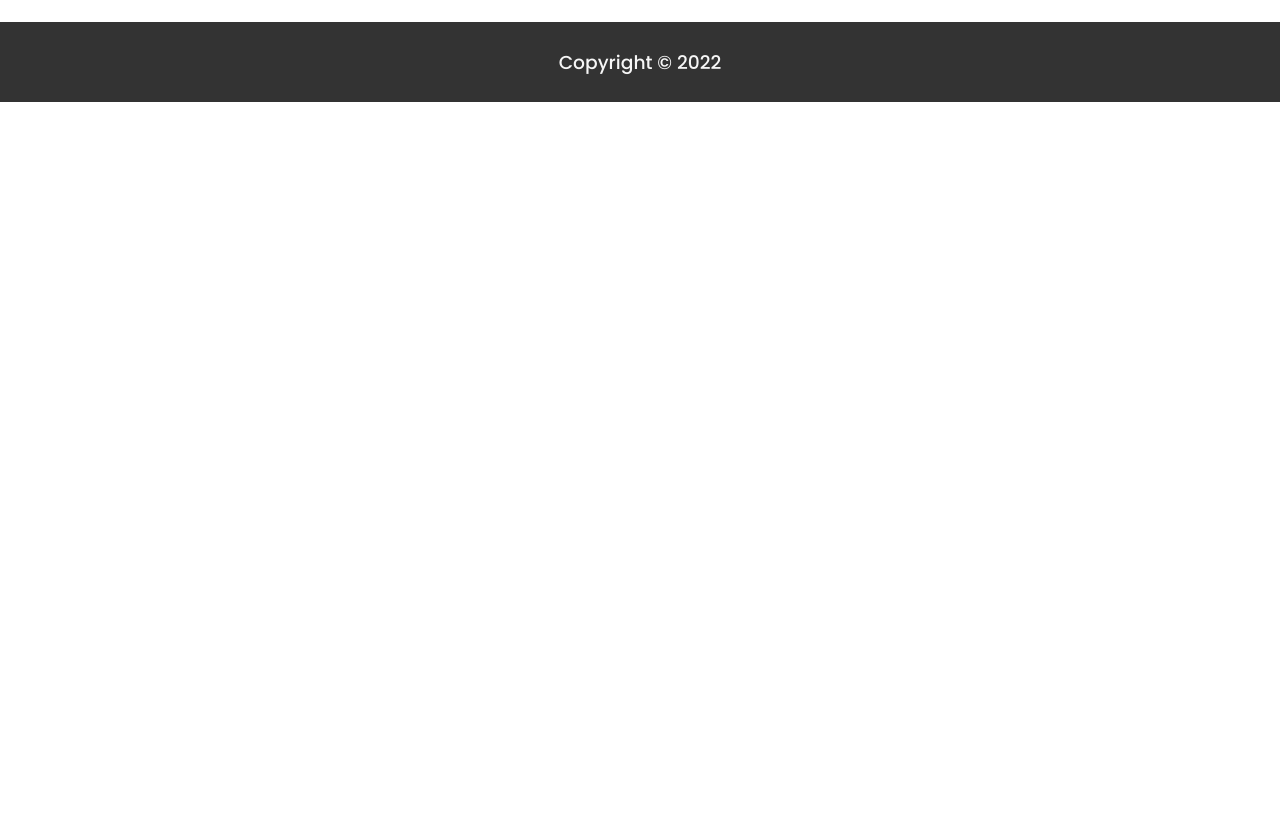
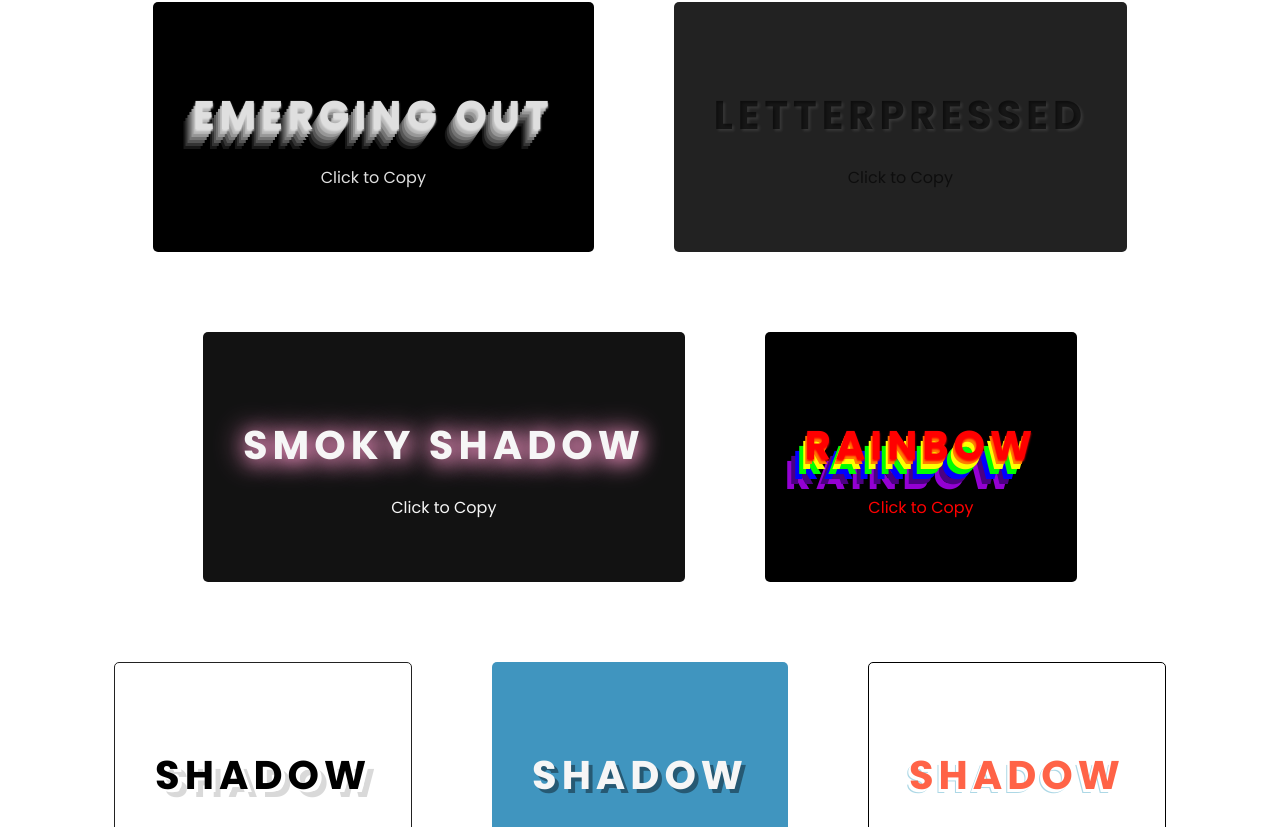
Before and after one commit to SkTamim/tektool, a React (Create React App) app: page /text-shadows in a window 1280 px wide. Shown: the part 933-1760 px from the top of the page. Before the commit the page ends 1035 px from the top, so only its background shows below. Built offline with nearby package versions, Linux system fonts and the light colour scheme.

Commit message:
Added more Text-Shadows

```diff
--- a/src/assets/css/main.css
+++ b/src/assets/css/main.css
@@ -269,7 +269,6 @@ a {
 }
 
 .text-shadow__copy-text {
-  color: #f6f6f6;
   -webkit-transition: all 0.3s;
   transition: all 0.3s;
 }
--- a/src/components/TextShadowData.js
+++ b/src/components/TextShadowData.js
@@ -23,6 +23,156 @@ let data = [
 		styles:
 			"color: #121212;\n text-shadow: -1px 1px 0 #41ba45, 1px 1px 0 #c63d2b, 1px -1px 0 #42afac, -1px -1px 0 #c6c23f;",
 	},
+	{
+		id: "05",
+		text: "Dropping",
+		bgStyle: "backgroundColor: #efefef;",
+		styles:
+			"color: #121212; \n text-shadow: 0 2px 1px #747474, -1px 3px 1px #767676, -2px 5px 1px #787878, -3px 7px 1px #7a7a7a,-4px 9px 1px #7f7f7f,-5px 11px 1px #838383,-6px 13px 1px #878787,-7px 15px 1px #8a8a8a, -8px 17px 1px #8e8e8e,-9px 19px 1px #949494,-10px 21px 1px #989898,-11px 23px 1px #9f9f9f,-12px 25px 1px #a2a2a2, -13px 27px 1px #a7a7a7,-14px 29px 1px #adadad,-15px 31px 1px #b3b3b3,-16px 33px 1px #b6b6b6,-17px 35px 1px #bcbcbc, -18px 37px 1px #c2c2c2,-19px 39px 1px #c8c8c8,-20px 41px 1px #cbcbcb,-21px 43px 1px #d2d2d2,-22px 45px 1px #d5d5d5, -23px 47px 1px #e2e2e2,-24px 49px 1px #e6e6e6,-25px 51px 1px #eaeaea,-26px 53px 1px #efefef;",
+	},
+	{
+		id: "06",
+		text: "Emerging Out",
+		bgStyle: "backgroundColor: #000;",
+		styles:
+			"color: #dfdfdf; \n text-shadow: 0 2px 2px #dfdfdf, -2px 5px 1px #b8b8b8, -4px 8px 0px #979797, -6px 11px 0px #747474, -8px 14px 0px #565656,-10px 17px 0px #343434, -12px 20px 0px #171717,-14px 23px 0px #000;",
+	},
+	{
+		id: "07",
+		text: "Letterpressed",
+		bgStyle: "backgroundColor: #222;",
+		styles:
+			" color: rgba(0,0,0,0.6); \n text-shadow: 2px 2px 3px rgba(255,255,255,0.1);",
+	},
+	{
+		id: "08",
+		text: "Smoky Shadow",
+		bgStyle: "backgroundColor: #121212;",
+		styles: " text-shadow: 3px 3px 20px #ff99cc,-2px 1px 30px #ff99cc;",
+	},
+	{
+		id: "09",
+		text: "RAINBOW",
+		bgStyle: "backgroundColor: #000;",
+		styles:
+			"color: #FF0000;\n text-shadow: 0 2px 2px #FF0000, -2px 5px 0 #FF7F00, -4px 10px 0 #FFFF00,-8px 15px 0 #00FF00,-12px 20px 0 #0000FF,-16px 25px 0 #4B0082,-20px 30px 0 #9400D3;",
+	},
+	{
+		id: "10",
+		text: "Shadow",
+		bgStyle: "backgroundColor: #fff;border:1px solid #222;",
+		styles:
+			"color:#000; \n text-shadow: 4px 3px 0px #fff, 9px 8px 0px rgba(0,0,0,0.15);",
+	},
+	{
+		id: "11",
+		text: "Shadow",
+		bgStyle: "backgroundColor:hsl(200 50% 50%);",
+		styles: " text-shadow: .1em .1em 0 hsl(200 50% 30%);",
+	},
+	{
+		id: "12",
+		text: "Shadow",
+		bgStyle: "backgroundColor:#fff; border:1px solid #000;",
+		styles:
+			" color: tomato; \n --x-offset: -0.0625em; \n --y-offset: 0.0625em; \n --stroke: 0.025em;\n --background-color: white; \n --stroke-color: lightblue; \n text-shadow: var(--x-offset) var(--y-offset) 0px var(--background-color), calc( var(--x-offset) - var(--stroke) ) calc( var(--y-offset) + var(--stroke) )0px var(--stroke-color);",
+	},
+	{
+		id: "13",
+		text: "Shadow",
+		bgStyle: "backgroundColor:#ece5da; ",
+		styles:
+			" color: #f1ebe5; \n text-shadow: 0 13.36px 8.896px #c4b59d,0 -2px 1px #fff;",
+	},
+	{
+		id: "14",
+		text: "Shadow",
+		bgStyle: "backgroundColor:#fff; border:1px solid #000;",
+		styles:
+			" color: #000; \n text-shadow:  0 0.125em 0 #0c2ffb, 0 0.25em 0 #2cfcfd, 0 -0.125em 0 #fb203b, 0 -0.25em 0 #fefc4b;",
+	},
+	{
+		id: "15",
+		text: "Shadow",
+		bgStyle: "backgroundColor:#fff; border:1px solid #000;",
+		styles: " color: #fff; \n text-shadow: -15px 5px 20px #ced0d3;",
+	},
+	{
+		id: "16",
+		text: "Shadow",
+		bgStyle: "backgroundColor:#000; ",
+		styles: " color: #fff; \n text-shadow: -15px 5px 20px #ced0d3;",
+	},
+	{
+		id: "17",
+		text: "Shadow",
+		bgStyle: "backgroundColor:#2196f3; ",
+		styles:
+			" color: #fff; \n text-shadow: -1px -1px 0px #2196f3, 3px 3px 0px #2196f3, 6px 6px 0px #0d47a1;",
+	},
+	{
+		id: "18",
+		text: "Shadow",
+		bgStyle: "backgroundColor:#090000; ",
+		styles:
+			" color: yellow; \n --color1: goldenrod; \n--color2: orangered;\n --color3: mediumblue;\n --color4:purple; \n  text-shadow: 0 0 10px var(--color1),0 0 20px var(--color2),0 0 40px var(--color3),0 0 80px var(--color4); ",
+	},
+	{
+		id: "19",
+		text: "Shadow",
+		bgStyle: "backgroundColor:#090000; ",
+		styles:
+			" color: lightpink; \n --color1: pink; \n--color2: orangered;\n --color3: red;\n --color4:magenta; \n  text-shadow: 0 0 10px var(--color1),0 0 20px var(--color2),0 0 40px var(--color3),0 0 80px var(--color4); ",
+	},
+	{
+		id: "20",
+		text: "Shadow",
+		bgStyle: "backgroundColor:#090000; ",
+		styles:
+			" color: lightyellow; \n --color1: yellow; \n--color2: lime;\n --color3: green;\n --color4:mediumblue; \n  text-shadow: 0 0 10px var(--color1),0 0 20px var(--color2),0 0 40px var(--color3),0 0 80px var(--color4); ",
+	},
+	{
+		id: "21",
+		text: "Shadow",
+		bgStyle: "backgroundColor:#090000; ",
+		styles:
+			" color: lightyellow; \n --color1: gold; \n--color2: firebrick;\n --color3: pink;\n --color4:red; \n  text-shadow: 0 0 10px var(--color1),0 0 20px var(--color2),0 0 40px var(--color3),0 0 80px var(--color4); ",
+	},
+	{
+		id: "22",
+		text: "Shadow",
+		bgStyle: "backgroundColor:#090000; ",
+		styles:
+			" color: azure; \n --color1: azure; \n--color2: aqua;\n --color3: dodgerblue;\n --color4:blue; \n  text-shadow: 0 0 10px var(--color1),0 0 20px var(--color2),0 0 40px var(--color3),0 0 80px var(--color4); ",
+	},
+	{
+		id: "23",
+		text: "Shadow",
+		bgStyle: "backgroundColor:#090000; ",
+		styles:
+			" color: tomato; \n --color1: orangered; \n--color2: firebrick;\n --color3: maroon;\n --color4:darkred; \n  text-shadow: 0 0 10px var(--color1),0 0 20px var(--color2),0 0 40px var(--color3),0 0 80px var(--color4); ",
+	},
+	{
+		id: "24",
+		text: "Shadow",
+		bgStyle: "backgroundColor:#090000; ",
+		styles:
+			" color: lightyellow; \n --color1: yellow; \n--color2: orange;\n --color3: brown;\n --color4:purple; \n  text-shadow: 0 0 10px var(--color1),0 0 20px var(--color2),0 0 40px var(--color3),0 0 80px var(--color4); ",
+	},
+	{
+		id: "25",
+		text: "Shadow",
+		bgStyle: "backgroundColor:#090000; ",
+		styles:
+			" color: yellow; \n --color1: yellow; \n--color2: lime;\n --color3: green;\n --color4:darkgreen; \n  text-shadow: 0 0 10px var(--color1),0 0 20px var(--color2),0 0 40px var(--color3),0 0 80px var(--color4); ",
+	},
+	{
+		id: "26",
+		text: "Shadow",
+		bgStyle: "backgroundColor:#090000; ",
+		styles:
+			" color: lightyellow; \n --color1: yellow; \n--color2: gold;\n --color3: orange;\n --color4:darkred; \n  text-shadow: 0 0 10px var(--color1),0 0 20px var(--color2),0 0 40px var(--color3),0 0 80px var(--color4); ",
+	},
 ];
 
 export default data;
--- a/src/components/TextShadowText.js
+++ b/src/components/TextShadowText.js
@@ -75,6 +75,12 @@ class TextShadowText extends Component {
 			});
 		}
 
+		// Color of Copy Text
+		let copyTextColor = JSON.stringify(styleObj);
+		let copyTextColorCondition = !copyTextColor.includes("transparent")
+			? JSON.parse(copyTextColor)
+			: "";
+
 		return (
 			<div
 				className='text-shadow d-flex'
@@ -84,7 +90,12 @@ class TextShadowText extends Component {
 				<div className='text-shadow__main-text' style={styleObj}>
 					{this.props.text}
 				</div>
-				<p className='text-shadow__copy-text'>{this.state.copyText}</p>
+				<p
+					className='text-shadow__copy-text'
+					style={{ color: copyTextColorCondition.color }}
+				>
+					{this.state.copyText}
+				</p>
 			</div>
 		);
 	}
--- a/src/sass/components/_text-shadows.scss
+++ b/src/sass/components/_text-shadows.scss
@@ -16,17 +16,15 @@
 	flex-direction: column;
 	cursor: pointer;
 	color: $color-white;
+
 	&__main-text {
 		padding: 2rem 4rem;
 		font-size: 4rem;
 		font-weight: 700;
 		letter-spacing: 5px;
 		text-transform: uppercase;
-
-		// text-shadow: 16px 22px 11px rgba(168, 158, 32, 0.8);
 	}
 	&__copy-text {
-		color: $color-white;
 		transition: all 0.3s;
 	}
 
```
Also changed, not shown: 1 other file (tests, documents, lock files or other folders).
